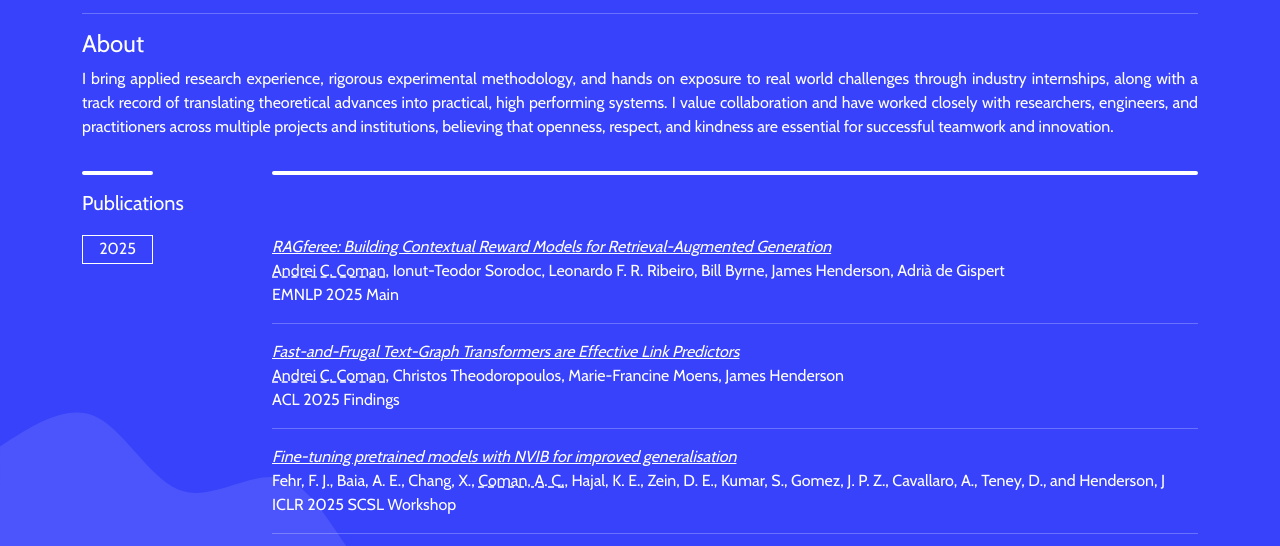
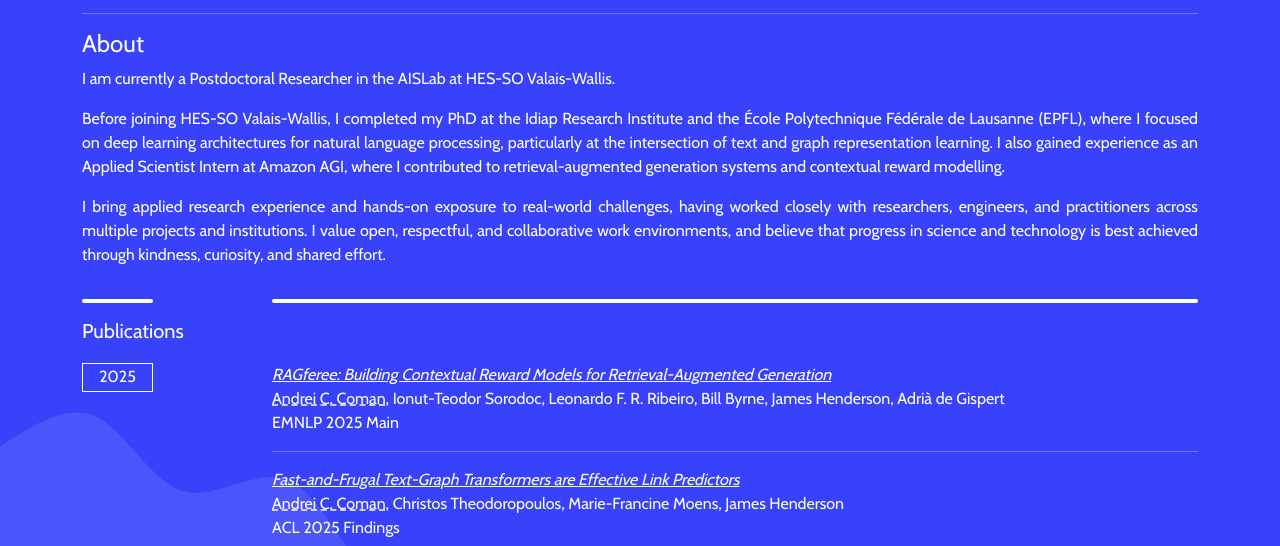
Before and after one commit to AndreiCComan/andreiccoman.github.io, a plain HTML site: page index.html in a window 1280 px wide. Shown: the part 247-793 px from the top of the page. Drawn offline with nearby package versions, Linux system fonts and the light colour scheme.

Commit message:
updated About section

```diff
--- a/index.html
+++ b/index.html
@@ -74,7 +74,15 @@
     </div>
     <div class="row">
       <div class="col-xl-12 text-justify">
-        <p>I bring applied research experience, rigorous experimental methodology, and hands on exposure to real world challenges through industry internships, along with a track record of translating theoretical advances into practical, high performing systems. I value collaboration and have worked closely with researchers, engineers, and practitioners across multiple projects and institutions, believing that openness, respect, and kindness are essential for successful teamwork and innovation. </p>
+        <p>I am currently a Postdoctoral Researcher in the AISLab at HES-SO Valais-Wallis.</p>
+      </div>
+      <br />
+      <div class="col-xl-12 text-justify">
+        <p>Before joining HES-SO Valais-Wallis, I completed my PhD at the Idiap Research Institute and the École Polytechnique Fédérale de Lausanne (EPFL), where I focused on deep learning architectures for natural language processing, particularly at the intersection of text and graph representation learning. I also gained experience as an Applied Scientist Intern at Amazon AGI, where I contributed to retrieval-augmented generation systems and contextual reward modelling.</p>
+      </div>
+      <br />
+      <div class="col-xl-12 text-justify">
+        <p>I bring applied research experience and hands-on exposure to real-world challenges, having worked closely with researchers, engineers, and practitioners across multiple projects and institutions. I value open, respectful, and collaborative work environments, and believe that progress in science and technology is best achieved through kindness, curiosity, and shared effort.</p>
       </div>
     </div>
     <div class="row">
```
